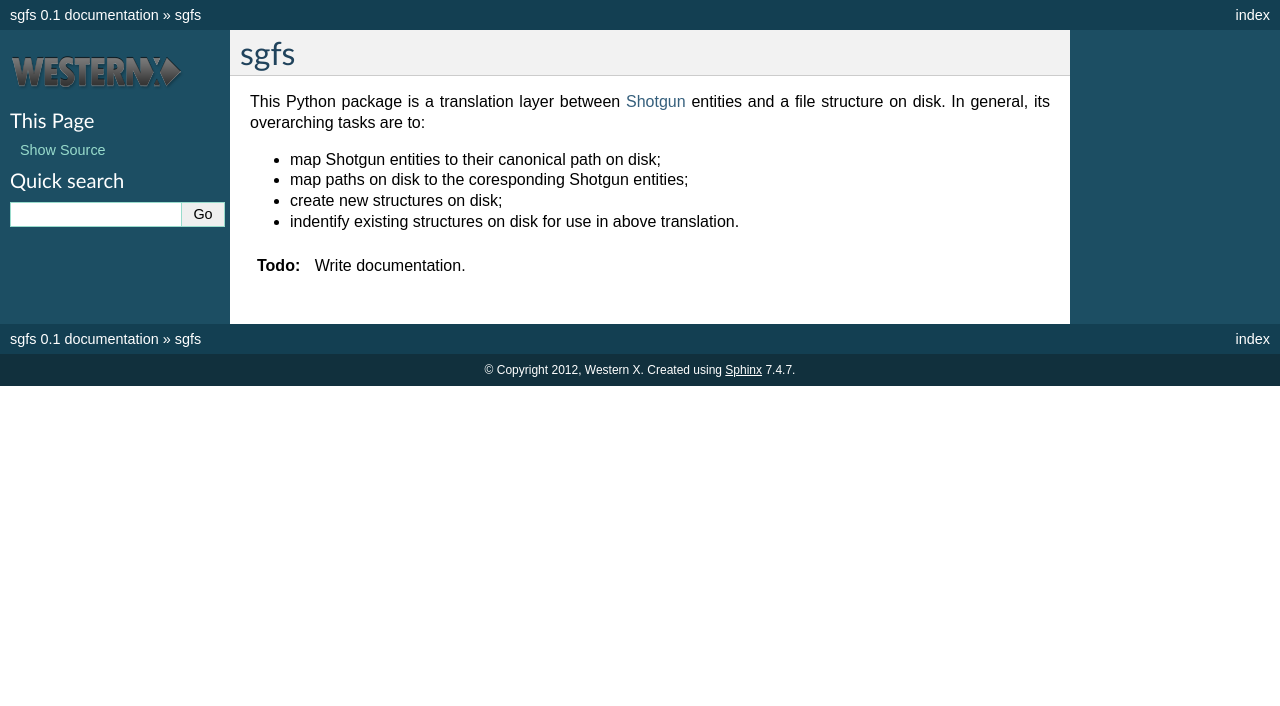
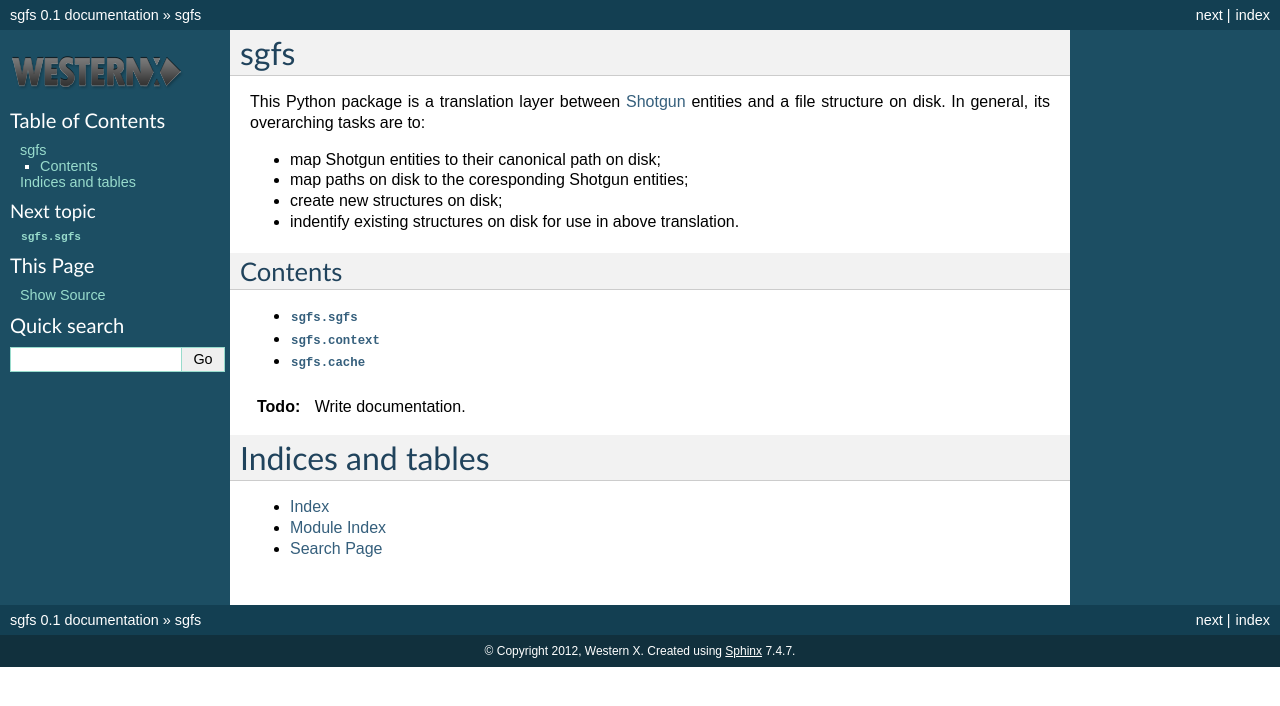
Before and after one commit to vfxetc/sgfs, a Sphinx documentation site: the page built from docs/index.rst, in a window 1280 px wide. Shown: the top 706 px of the page. Built offline with Sphinx 7.4.7, drawn with Linux system fonts in a browser that asks for light colours.

```diff
--- /dev/null
+++ b/docs/cache.rst
@@ -0,0 +1,7 @@
+``sgfs.cache``
+==================
+
+.. automodule:: sgfs.cache
+
+    .. autoclass:: PathCache
+        :members:
--- /dev/null
+++ b/docs/context.rst
@@ -0,0 +1,7 @@
+``sgfs.context``
+==================
+
+.. automodule:: sgfs.context
+
+    .. autoclass:: Context
+        :members:
--- a/docs/index.rst
+++ b/docs/index.rst
@@ -10,20 +10,23 @@ This Python package is a translation layer between `Shotgun <http://www.shotguns
 - create new structures on disk;
 - indentify existing structures on disk for use in above translation.
 
+
+Contents
+--------
+
+.. toctree::
+    :maxdepth: 2
+
+    sgfs
+    context
+    cache
+
+
 .. todo:: Write documentation.
 
 
-..
-    Contents
-    ========
-
-
-.. toctree::
-   :maxdepth: 2
-
-..
-    Indices and tables
-    ==================
-    * :ref:`genindex`
-    * :ref:`modindex`
-    * :ref:`search`
+Indices and tables
+==================
+* :ref:`genindex`
+* :ref:`modindex`
+* :ref:`search`
--- /dev/null
+++ b/docs/sgfs.rst
@@ -0,0 +1,7 @@
+``sgfs.sgfs``
+==================
+
+.. automodule:: sgfs.sgfs
+
+    .. autoclass:: SGFS
+        :members:
```
